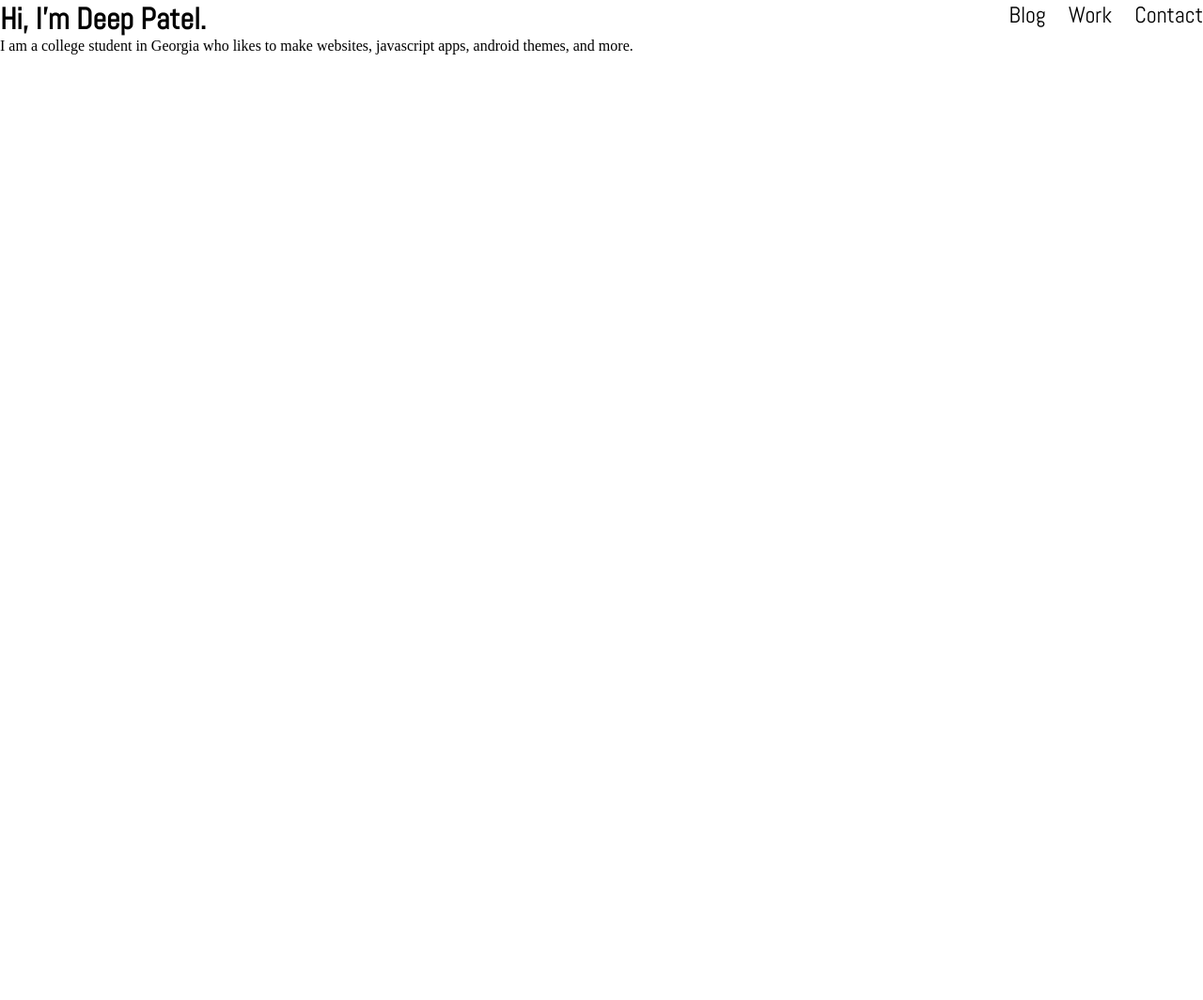
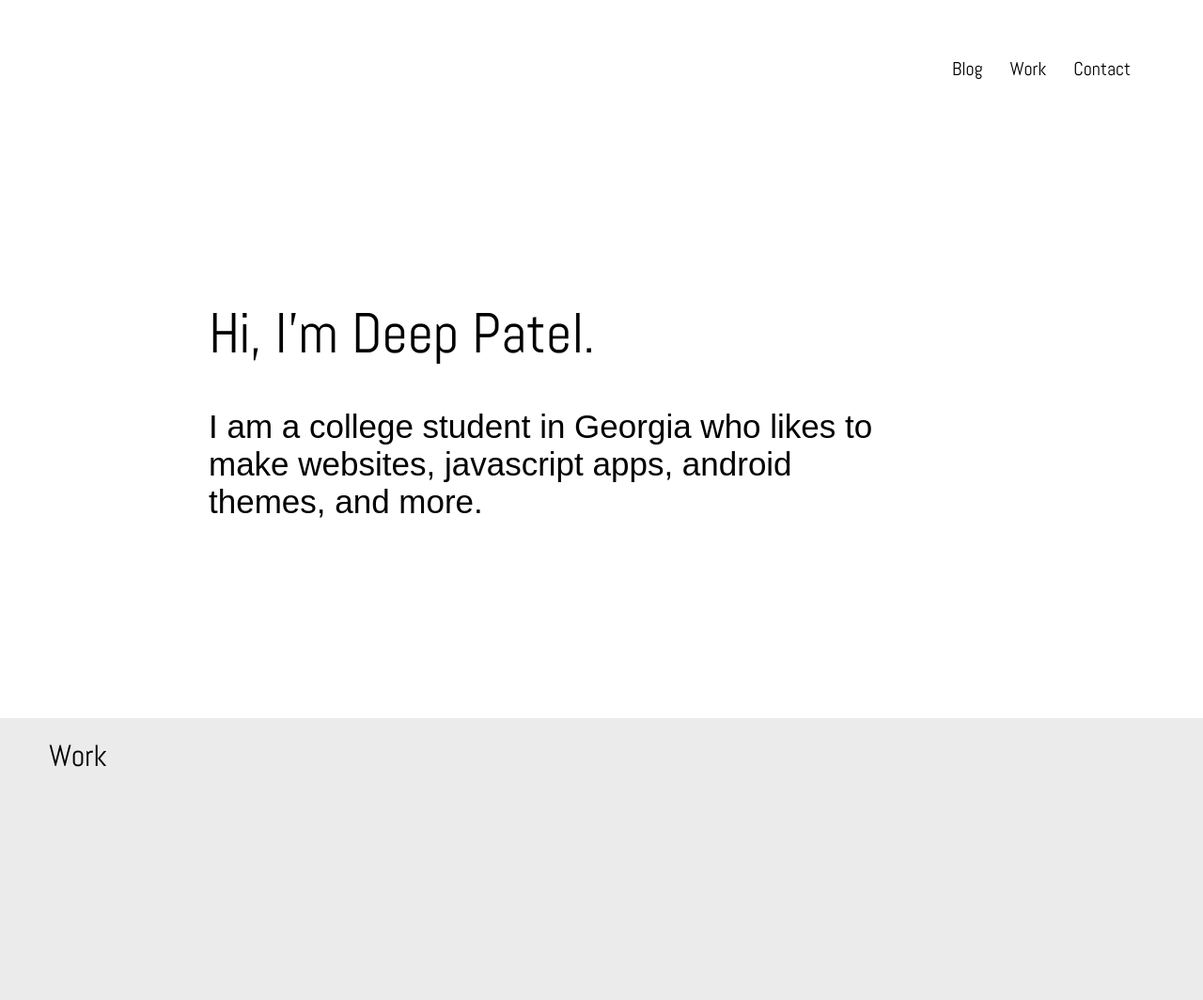
Before and after one commit to omegadeep10/omegadeep10.github.io, a Jekyll site: the page built from index.html, in a window 1280 px wide. Shown: the whole page at 94% size. Built offline with Jekyll 4.4.1, drawn with Linux system fonts in a browser that asks for light colours; some web fonts are replaced; before the commit the page ends 900 px from its top, so only the background shows below that.

Commit message:
Complete header and navigation

```diff
--- a/_includes/nav.html
+++ b/_includes/nav.html
@@ -1,7 +1,7 @@
-<div class="nav">
+<div class="nav content clearfix">
     <ul>
-        <li>Blog</li>
-        <li>Work</li>
-        <li>Contact</li>
+        <li><a href="#">Blog</a></li>
+        <li><a href="#">Work</a></li>
+        <li><a href="#">Contact</a></li>
     </ul>
-</div class="nav">
+</div>
--- a/_layouts/default.html
+++ b/_layouts/default.html
@@ -5,11 +5,9 @@
     </head>
 
     <body>
-        <div class="content">
             {% include nav.html %}
 
             {{ content }}
-        </div>
     </body>
 
 </html>
--- a/_sass/_header.sass
+++ b/_sass/_header.sass
@@ -1,17 +1,44 @@
+//General Styles
+.heading
+    font-family: $heading
+    font-size: 2em
+
+//END General Styles
+
 
 .nav
 
     ul
         float: right
+        margin-top: 40px
 
         li
             list-style: none
             display: inline-block
             font-family: $heading
-            font-size: 24px
+            font-size: 20px
+            margin-right: 25px
 
-            &:not(:last-child)
-                padding-right: 20px
+            a
+                text-decoration: none
+                color: black
 
-h1
-    font-family: $heading
+                &:hover
+                    color: #0072bc
+
+
+
+.header
+    float: left
+    width: 750px
+    margin: 190px 0 190px 170px
+
+    h1
+        font-family: $heading
+        font-weight: normal
+        font-size: 60px
+        margin-bottom: 41px
+
+    .subtitle
+        font-family: $paragraph
+        font-size: 35px
--- /dev/null
+++ b/_sass/_work.sass
@@ -0,0 +1,4 @@
+.work
+    background: #ebebeb
+    display: block
+    height: 300px
--- a/css/main.sass
+++ b/css/main.sass
@@ -12,6 +12,14 @@
     width: 1280px
     display: block
     margin: 0 auto
+    padding: 20px 52px
+
+.clearfix:after
+    content: ""
+    display: table
+    clear: both
+
 
 @import vars
 @import header
+@import work
--- a/index.html
+++ b/index.html
@@ -2,5 +2,15 @@
 layout: default
 ---
 
-<h1>Hi, I'm Deep Patel.</h1>
-<span class="subtitle">I am a college student in Georgia who likes to make websites, javascript apps, android themes, and more.</span>
+<header class="content clearfix">
+  <div class="header">
+    <h1>Hi, I'm Deep Patel.</h1>
+    <span class="subtitle">I am a college student in Georgia who likes to make websites, javascript apps, android themes, and more.</span>
+  </div>
+</header>
+
+<div class="work">
+  <div class="content">
+    <p class="heading">Work</p>
+  </div>
+</div>
```
